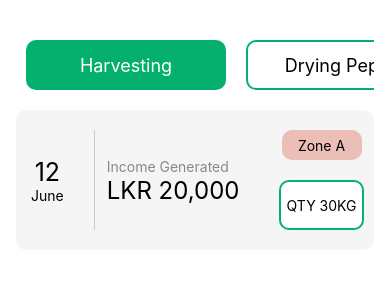
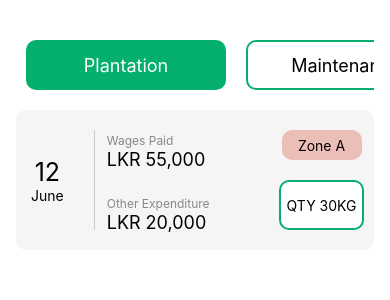
Before and after one commit to MeharaSahabandu/pepperX, a React Native app: screen / in a window 390 px wide. Shown: the top 300 px of the page. Built offline with nearby package versions, Linux system fonts and the light colour scheme.

Commit message:
Seperated the expenditure lists to components

```diff
--- a/App.js
+++ b/App.js
@@ -6,5 +6,5 @@ import PlantationDetails from "./components/PlantationDetails";
 import AllExpenditure from "./components/AllExpenditure";
 
 export default function App() {
-  return <AllIncome />;
+  return <AllExpenditure />;
 }
--- a/components/AllExpenditure.js
+++ b/components/AllExpenditure.js
@@ -1,9 +1,14 @@
 import React, { useState, useEffect } from "react";
 import { styles } from "../css/AllExpenditureStyles";
 import { View, Text, TouchableOpacity, ScrollView } from "react-native";
+import HarvestExpenditure from "./HarvestExpenditure";
 
 export default function AllExpenditure() {
   const [selectedExpenditure, setSelectedExpenditure] = useState("Plantation");
+
+  const handleExpenSelection = (expenseType) => {
+    setSelectedExpenditure(expenseType);
+  };
 
   return (
     <View style={styles.container}>
@@ -17,7 +22,7 @@ export default function AllExpenditure() {
               styles.rectangleHorizontal,
               selectedExpenditure === "Plantation" && styles.selected,
             ]}
-            onPress={() => handleIncomeSelection("Plantation")}
+            onPress={() => handleExpenSelection("Plantation")}
           >
             <Text
               style={[
@@ -33,7 +38,7 @@ export default function AllExpenditure() {
               styles.rectangleHorizontal,
               selectedExpenditure === "Maintenance" && styles.selected,
             ]}
-            onPress={() => handleIncomeSelection("Maintenance")}
+            onPress={() => handleExpenSelection("Maintenance")}
           >
             <Text
               style={[
@@ -49,7 +54,7 @@ export default function AllExpenditure() {
               styles.rectangleHorizontal,
               selectedExpenditure === "Harvest" && styles.selected,
             ]}
-            onPress={() => handleIncomeSelection("Harvest")}
+            onPress={() => handleExpenSelection("Harvest")}
           >
             <Text
               style={[
@@ -65,7 +70,7 @@ export default function AllExpenditure() {
               styles.rectangleHorizontal,
               selectedExpenditure === "DryingPepper" && styles.selected,
             ]}
-            onPress={() => handleIncomeSelection("DryingPepper")}
+            onPress={() => handleExpenSelection("DryingPepper")}
           >
             <Text
               style={[
@@ -77,6 +82,11 @@ export default function AllExpenditure() {
             </Text>
           </TouchableOpacity>
         </ScrollView>
+        {selectedExpenditure === "Harvest" ? (
+          <HarvestExpenditure />
+        ) : (
+          <HarvestExpenditure />
+        )}
       </View>
     </View>
   );
--- /dev/null
+++ b/components/HarvestExpenditure.js
@@ -0,0 +1,36 @@
+import React, { useState, useEffect } from "react";
+import { styles } from "../css/AllIncomeStyles";
+import { View, Text } from "react-native";
+
+export default function HarvestExpenditure() {
+  return (
+    <View style={styles.rectangle}>
+      <Text style={styles.date}>
+        <Text style={{ fontSize: 25 }}>12</Text>
+        <br />
+        June
+      </Text>
+      <View style={styles.separator}></View>
+      <Text style={styles.text}>
+        <Text style={{ color: "#888888", fontSize: 12 }}>Wages Paid</Text>{" "}
+        <br />
+        LKR 55,000
+        <br />
+        <br />
+        <Text style={{ color: "#888888", fontSize: 12 }}>
+          Other Expenditure
+        </Text>
+        <br />
+        LKR 20,000
+      </Text>
+      <View style={styles.columnContainer}>
+        <View style={styles.zoneRec}>
+          <Text style={styles.zoneRecText}>Zone A</Text>
+        </View>
+        <View style={styles.qtyRec}>
+          <Text style={styles.qtyRecText}>QTY 30KG</Text>
+        </View>
+      </View>
+    </View>
+  );
+}
--- a/css/AllIncomeStyles.js
+++ b/css/AllIncomeStyles.js
@@ -92,8 +92,4 @@ export const styles = StyleSheet.create({
     borderWidth: 2,
     borderColor: "#05AF6D",
   },
-  // qtyRecText: {
-  //   color: "black",
-  //   fontSize: 16,
-  // },
 });
```
Also changed, not shown: css/HarvestExStyles.js (added, +57 -0 lines).
